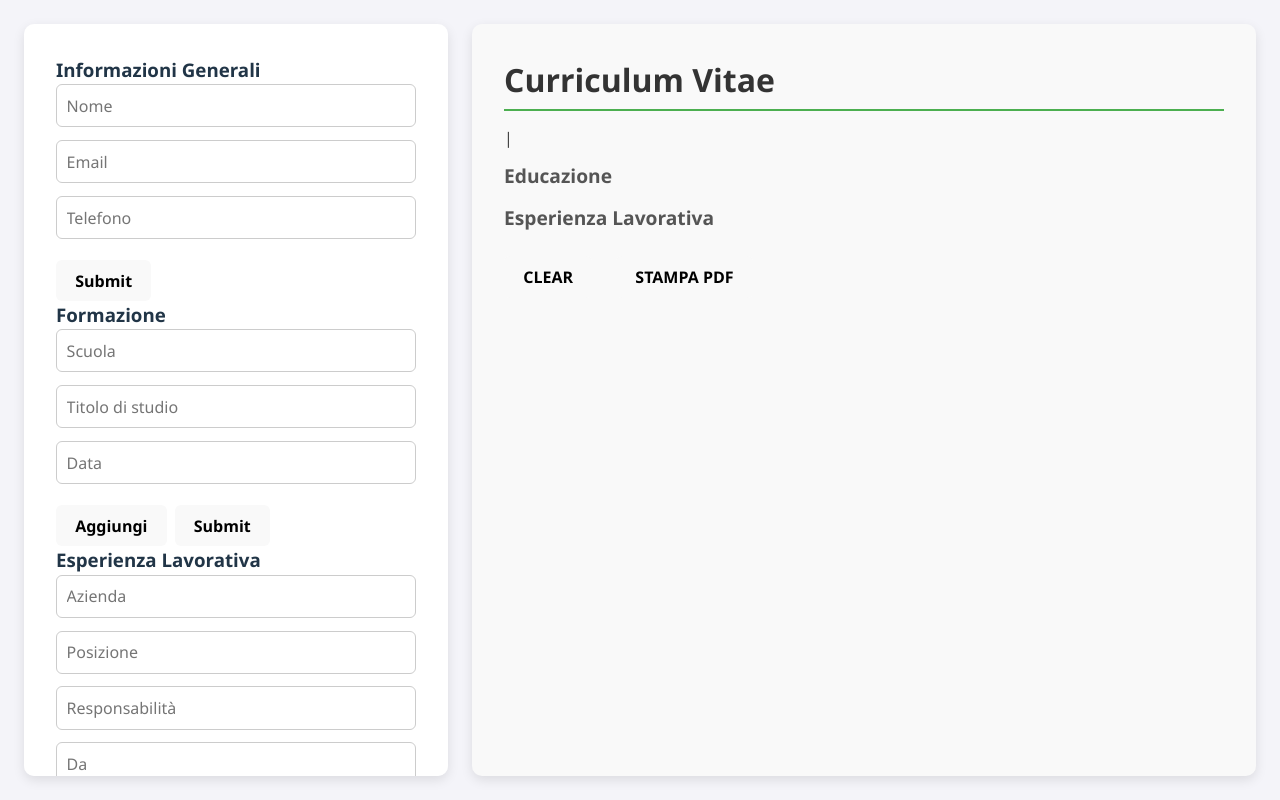
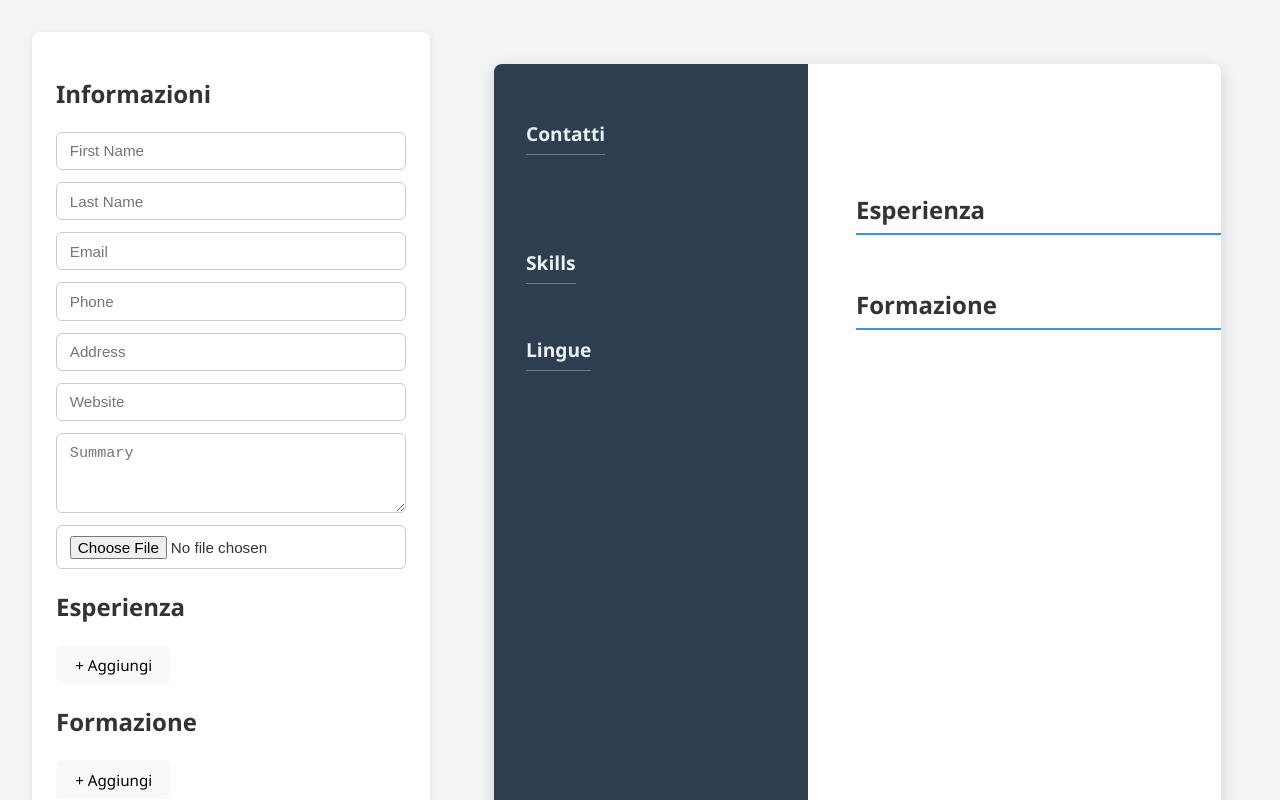
Before and after one commit to OmarF027/CV_Application, a React (Vite) app: page / in a window 1280 px wide. Shown: the top 800 px of the page. Built offline with nearby package versions, Linux system fonts and the light colour scheme.

Commit message:
Nuove modifiche ai componenti, + CSS

```diff
--- a/src/App.jsx
+++ b/src/App.jsx
@@ -6,30 +6,54 @@ import CVDisplay from "./components/CVDisplay";
 import Buttons from "./components/Buttons";
 import "./styles.css";
 
-function App() {
-  const [profile, setProfile] = useState({ name: "", email: "", phone: "" });
-  const [education, setEducation] = useState([]);
-  const [experience, setExperience] = useState([]);
+export default function App() {
+  const [data, setData] = useState({
+    profile: {
+      firstName: "",
+      lastName: "",
+      email: "",
+      phone: "",
+      address: "",
+      website: "",
+      summary: "",
+      picture: null,
+    },
+    education: [],
+    experience: [],
+    skills: [],
+    languages: [],
+  });
 
-  const clearAll = () => {
-    setProfile({ name: "", email: "", phone: "" });
-    setEducation([]);
-    setExperience([]);
-  };
+  function resetData() {
+    setData({
+      profile: {
+        firstName: "",
+        lastName: "",
+        email: "",
+        phone: "",
+        address: "",
+        website: "",
+        summary: "",
+        picture: null,
+      },
+      education: [],
+      experience: [],
+      skills: [],
+      languages: [],
+    });
+  }
 
   return (
     <div className="container">
       <div className="left-panel">
-        <Profile data={profile} setData={setProfile} />
-        <Education data={education} setData={setEducation} />
-        <Experience data={experience} setData={setExperience} />
+        <Profile data={data} setData={setData} />
+        <Experience data={data} setData={setData} />
+        <Education data={data} setData={setData} />
+        <Buttons resetData={resetData} />
       </div>
       <div className="right-panel">
-        <CVDisplay profile={profile} education={education} experience={experience} />
-        <Buttons clearAll={clearAll} />
+        <CVDisplay data={data} />
       </div>
     </div>
   );
 }
-
-export default App;
--- a/src/components/Buttons.jsx
+++ b/src/components/Buttons.jsx
@@ -1,12 +1,16 @@
-export default function Buttons({ clearAll }) {
-  const savePDF = () => {
+export default function Buttons({ resetData }) {
+  function savePDF() {
     window.print();
-  };
+  }
 
   return (
-    <div style={{ marginTop: "1rem" }}>
-      <button onClick={clearAll}>CLEAR</button>
-      <button onClick={savePDF} style={{ marginLeft: "1rem" }}>STAMPA PDF</button>
+    <div className="buttons">
+      <button onClick={resetData} className="btn clear">
+        Clear
+      </button>
+      <button onClick={savePDF} className="btn save">
+        Save PDF
+      </button>
     </div>
   );
 }
--- a/src/components/CVDisplay.jsx
+++ b/src/components/CVDisplay.jsx
@@ -1,19 +1,64 @@
-export default function CVDisplay({ profile, education, experience }) {
+export default function CVDisplay({ data }) {
+  const p = data.profile;
+
   return (
-    <div>
-      <h2>Curriculum Vitae</h2>
-      <h3>{profile.name}</h3>
-      <p>{profile.email} | {profile.phone}</p>
+    <div className="cv-container">
+      {/* Colonna sinistra */}
+      <div className="cv-left">
+        {p.picture && (
+          <img src={p.picture} alt="Profile" className="cv-photo" />
+        )}
+        <h3>Contatti</h3>
+        <p>{p.email}</p>
+        <p>{p.phone}</p>
+        <p>{p.address}</p>
+        <p>{p.website}</p>
 
-      <h4>Educazione</h4>
-      {education.map((e, i) => (
-        <p key={i}><strong>{e.title}</strong> - {e.school} ({e.date})</p>
-      ))}
+        <h3>Skills</h3>
+        <ul>
+          {data.skills.map((s, i) => (
+            <li key={i}>{s}</li>
+          ))}
+        </ul>
 
-      <h4>Esperienza Lavorativa</h4>
-      {experience.map((e, i) => (
-        <p key={i}><strong>{e.position}</strong> - {e.company} ({e.from} - {e.to})<br />{e.responsibilities}</p>
-      ))}
+        <h3>Lingue</h3>
+        <ul>
+          {data.languages.map((l, i) => (
+            <li key={i}>{l}</li>
+          ))}
+        </ul>
+      </div>
+
+      {/* Colonna destra */}
+      <div className="cv-right">
+        <h1>
+          {p.firstName} {p.lastName}
+        </h1>
+        <p className="summary">{p.summary}</p>
+
+        <h2>Esperienza</h2>
+        {data.experience.map((ex, i) => (
+          <div key={i}>
+            <h3>
+              {ex.position} - {ex.company}
+            </h3>
+            <p>
+              {ex.from} – {ex.to}
+            </p>
+            <p>{ex.tasks}</p>
+          </div>
+        ))}
+
+        <h2>Formazione</h2>
+        {data.education.map((ed, i) => (
+          <div key={i}>
+            <h3>
+              {ed.degree}, {ed.school}
+            </h3>
+            <p>{ed.date}</p>
+          </div>
+        ))}
+      </div>
     </div>
   );
 }
--- a/src/components/Education.jsx
+++ b/src/components/Education.jsx
@@ -1,33 +1,40 @@
-import { useState } from "react";
+export default function Education({ data, setData }) {
+  function addEducation() {
+    setData((prev) => ({
+      ...prev,
+      education: [...prev.education, { school: "", degree: "", date: "" }],
+    }));
+  }
 
-export default function Education({ data, setData }) {
-  const [editing, setEditing] = useState(true);
-  const [edu, setEdu] = useState({ school: "", title: "", date: "" });
-
-  const handleAdd = () => {
-    setData([...data, edu]);
-    setEdu({ school: "", title: "", date: "" });
-  };
+  function handleChange(i, field, value) {
+    const newEd = [...data.education];
+    newEd[i][field] = value;
+    setData((prev) => ({ ...prev, education: newEd }));
+  }
 
   return (
     <div>
-      <h3>Formazione</h3>
-      {editing ? (
-        <>
-          <input placeholder="Scuola" value={edu.school} onChange={(e) => setEdu({ ...edu, school: e.target.value })} />
-          <input placeholder="Titolo di studio" value={edu.title} onChange={(e) => setEdu({ ...edu, title: e.target.value })} />
-          <input placeholder="Data" value={edu.date} onChange={(e) => setEdu({ ...edu, date: e.target.value })} />
-          <button onClick={handleAdd}>Aggiungi</button>
-          <button onClick={() => setEditing(false)}>Submit</button>
-        </>
-      ) : (
-        <>
-          {data.map((e, i) => (
-            <p key={i}><strong>{e.title}</strong> - {e.school} ({e.date})</p>
-          ))}
-          <button onClick={() => setEditing(true)}>Edit</button>
-        </>
-      )}
+      <h2>Formazione</h2>
+      {data.education.map((ed, i) => (
+        <div key={i}>
+          <input
+            placeholder="School"
+            value={ed.school}
+            onChange={(e) => handleChange(i, "school", e.target.value)}
+          />
+          <input
+            placeholder="Degree"
+            value={ed.degree}
+            onChange={(e) => handleChange(i, "degree", e.target.value)}
+          />
+          <input
+            placeholder="Date"
+            value={ed.date}
+            onChange={(e) => handleChange(i, "date", e.target.value)}
+          />
+        </div>
+      ))}
+      <button onClick={addEducation}>+ Aggiungi</button>
     </div>
   );
 }
--- a/src/components/Experience.jsx
+++ b/src/components/Experience.jsx
@@ -1,35 +1,53 @@
-import { useState } from "react";
+export default function Experience({ data, setData }) {
+  function addExperience() {
+    setData((prev) => ({
+      ...prev,
+      experience: [
+        ...prev.experience,
+        { company: "", position: "", tasks: "", from: "", to: "" },
+      ],
+    }));
+  }
 
-export default function Experience({ data, setData }) {
-  const [editing, setEditing] = useState(true);
-  const [exp, setExp] = useState({ company: "", position: "", responsibilities: "", from: "", to: "" });
-
-  const handleAdd = () => {
-    setData([...data, exp]);
-    setExp({ company: "", position: "", responsibilities: "", from: "", to: "" });
-  };
+  function handleChange(i, field, value) {
+    const newExp = [...data.experience];
+    newExp[i][field] = value;
+    setData((prev) => ({ ...prev, experience: newExp }));
+  }
 
   return (
     <div>
-      <h3>Esperienza Lavorativa</h3>
-      {editing ? (
-        <>
-          <input placeholder="Azienda" value={exp.company} onChange={(e) => setExp({ ...exp, company: e.target.value })} />
-          <input placeholder="Posizione" value={exp.position} onChange={(e) => setExp({ ...exp, position: e.target.value })} />
-          <input placeholder="Responsabilità" value={exp.responsibilities} onChange={(e) => setExp({ ...exp, responsibilities: e.target.value })} />
-          <input placeholder="Da" value={exp.from} onChange={(e) => setExp({ ...exp, from: e.target.value })} />
-          <input placeholder="A" value={exp.to} onChange={(e) => setExp({ ...exp, to: e.target.value })} />
-          <button onClick={handleAdd}>Aggiungi</button>
-          <button onClick={() => setEditing(false)}>Submit</button>
-        </>
-      ) : (
-        <>
-          {data.map((e, i) => (
-            <p key={i}><strong>{e.position}</strong> - {e.company} ({e.from} - {e.to})<br />{e.responsibilities}</p>
-          ))}
-          <button onClick={() => setEditing(true)}>Edit</button>
-        </>
-      )}
+      <h2>Esperienza</h2>
+      {data.experience.map((ex, i) => (
+        <div key={i}>
+          <input
+            placeholder="Company"
+            value={ex.company}
+            onChange={(e) => handleChange(i, "company", e.target.value)}
+          />
+          <input
+            placeholder="Position"
+            value={ex.position}
+            onChange={(e) => handleChange(i, "position", e.target.value)}
+          />
+          <textarea
+            placeholder="Tasks"
+            value={ex.tasks}
+            onChange={(e) => handleChange(i, "tasks", e.target.value)}
+          />
+          <input
+            placeholder="From"
+            value={ex.from}
+            onChange={(e) => handleChange(i, "from", e.target.value)}
+          />
+          <input
+            placeholder="To"
+            value={ex.to}
+            onChange={(e) => handleChange(i, "to", e.target.value)}
+          />
+        </div>
+      ))}
+      <button onClick={addExperience}>+ Aggiungi</button>
     </div>
   );
 }
--- a/src/components/Profile.jsx
+++ b/src/components/Profile.jsx
@@ -1,30 +1,66 @@
-import { useState } from "react";
+export default function Profile({ data, setData }) {
+  const p = data.profile;
 
-export default function Profile({ data, setData }) {
-  const [editing, setEditing] = useState(true);
+  function handleChange(field, value) {
+    setData((prev) => ({
+      ...prev,
+      profile: { ...prev.profile, [field]: value },
+    }));
+  }
 
-  const handleChange = (e) => {
-    setData({ ...data, [e.target.name]: e.target.value });
-  };
+  function handleImageChange(e) {
+    const file = e.target.files[0];
+    if (!file) return;
+    const reader = new FileReader();
+    reader.onload = () => handleChange("picture", reader.result);
+    reader.readAsDataURL(file);
+  }
 
   return (
     <div>
-      <h3>Informazioni Generali</h3>
-      {editing ? (
-        <>
-          <input name="name" placeholder="Nome" value={data.name} onChange={handleChange} />
-          <input name="email" placeholder="Email" value={data.email} onChange={handleChange} />
-          <input name="phone" placeholder="Telefono" value={data.phone} onChange={handleChange} />
-          <button onClick={() => setEditing(false)}>Submit</button>
-        </>
-      ) : (
-        <>
-          <p><strong>Nome:</strong> {data.name}</p>
-          <p><strong>Email:</strong> {data.email}</p>
-          <p><strong>Telefono:</strong> {data.phone}</p>
-          <button onClick={() => setEditing(true)}>Edit</button>
-        </>
-      )}
+      <h2>Informazioni</h2>
+      <input
+        type="text"
+        placeholder="First Name"
+        value={p.firstName}
+        onChange={(e) => handleChange("firstName", e.target.value)}
+      />
+      <input
+        type="text"
+        placeholder="Last Name"
+        value={p.lastName}
+        onChange={(e) => handleChange("lastName", e.target.value)}
+      />
+      <input
+        type="email"
+        placeholder="Email"
+        value={p.email}
+        onChange={(e) => handleChange("email", e.target.value)}
+      />
+      <input
+        type="tel"
+        placeholder="Phone"
+        value={p.phone}
+        onChange={(e) => handleChange("phone", e.target.value)}
+      />
+      <input
+        type="text"
+        placeholder="Address"
+        value={p.address}
+        onChange={(e) => handleChange("address", e.target.value)}
+      />
+      <input
+        type="text"
+        placeholder="Website"
+        value={p.website}
+        onChange={(e) => handleChange("website", e.target.value)}
+      />
+      <textarea
+        placeholder="Summary"
+        value={p.summary}
+        onChange={(e) => handleChange("summary", e.target.value)}
+      />
+      <input type="file" accept="image/*" onChange={handleImageChange} />
     </div>
   );
 }
--- a/src/styles.css
+++ b/src/styles.css
@@ -1,128 +1,200 @@
-* {
+/* ------------------------------ */
+/* --- BASE --- */
+body {
   margin: 0;
-  padding: 0;
-  box-sizing: border-box;
-  font-family: 'Segoe UI', Tahoma, Geneva, Verdana, sans-serif;
+  font-family: "Segoe UI", Roboto, Helvetica, Arial, sans-serif;
+  background-color: #f3f4f6;
+  color: #333;
 }
 
-html, body, #root {
-  height: 100%;
-  width: 100%;
-  background-color: #f4f4f9;
+/* ------------------------------ */
+/* --- CONTAINER PRINCIPALE --- */
+.container {
+  display: flex;
+  gap: 2rem;
+  padding: 2rem;
+  min-height: 100vh;
+  box-sizing: border-box;
 }
 
-.container {
-  display: flex;
-  height: 100vh;
-  width: 100vw;
-  gap: 1.5rem;
+/* ------------------------------ */
+/* --- GENERATORE (LEFT PANEL) --- */
+.left-panel {
+  flex: 0 0 350px;
+  max-width: 350px;
+  background: #fff;
   padding: 1.5rem;
-}
-
-.left-panel {
-  flex: 1;
-  padding: 2rem;
-  background-color: #ffffff;
-  border-radius: 10px;
-  box-shadow: 0 4px 12px rgba(0,0,0,0.1);
+  border-radius: 8px;
+  box-shadow: 0 2px 8px rgba(0, 0, 0, 0.08);
   overflow-y: auto;
 }
 
+/* ------------------------------ */
+/* --- CV DISPLAY (RIGHT PANEL) --- */
 .right-panel {
-  flex: 2;
+  flex: 1;
+  display: flex;
+  justify-content: center;
+  align-items: flex-start;
+  overflow-y: auto;
   padding: 2rem;
-  background-color: #f9f9f9;
-  border-radius: 10px;
-  box-shadow: 0 4px 12px rgba(0,0,0,0.1);
-  overflow-y: auto;
 }
 
-/* TITOLO E SEZIONI CV */
-.right-panel h2 {
-  font-size: 2rem;
-  color: #333;
-  margin-bottom: 1rem;
-  border-bottom: 2px solid #4CAF50;
+/* ------------------------------ */
+/* --- CV CONTAINER --- */
+.cv-container {
+  display: flex;
+  width: 100%;
+  max-width: 100%;
+  min-height: 1400px;
+  background: #fff;
+  border-radius: 8px;
+  box-shadow: 0 4px 16px rgba(0, 0, 0, 0.15);
+  overflow: hidden;
+}
+
+/* Forza larghezza piena anche se vuoto */
+.cv-container:empty {
+  min-width: 900px;
+}
+
+/* ------------------------------ */
+/* --- COLONNA SINISTRA CV --- */
+.cv-left {
+  flex: 1 1 25%; /* flessibile ma stretta */
+  min-width: 250px;
+  background-color: #2c3e50;
+  color: #ecf0f1;
+  padding: 2rem;
+  display: flex;
+  flex-direction: column;
+  align-items: flex-start;
+}
+
+.cv-photo {
+  width: 140px;
+  height: 140px;
+  border-radius: 50%;
+  object-fit: cover;
+  margin-bottom: 1.5rem;
+  display: block;
+}
+
+.cv-left h3 {
+  margin-top: 1.5rem;
+  font-size: 1.2rem;
+  border-bottom: 1px solid rgba(255,255,255,0.3);
   padding-bottom: 0.3rem;
 }
 
-.right-panel h3 {
-  font-size: 1.5rem;
-  color: #2c3e50;
-  margin-top: 1rem;
-  margin-bottom: 0.3rem;
-}
-
-.right-panel h4 {
-  font-size: 1.2rem;
-  color: #555;
-  margin-top: 0.8rem;
-  margin-bottom: 0.2rem;
-}
-
-.right-panel p {
-  font-size: 1rem;
-  color: #444;
-  margin-bottom: 0.5rem;
+.cv-left p,
+.cv-left li {
+  margin: 0.4rem 0;
+  font-size: 0.95rem;
   line-height: 1.4;
 }
 
-/* INPUT E TEXTAREA */
-input, textarea {
+.cv-left ul {
+  padding-left: 1.2rem;
+  margin: 0.3rem 0;
+}
+
+/* ------------------------------ */
+/* --- COLONNA DESTRA CV --- */
+.cv-right {
+  flex: 3 1 75%; /* occupa sempre molto più spazio */
+  min-width: 600px;
+  padding: 3rem;
+  box-sizing: border-box;
+  display: flex;
+  flex-direction: column;
+}
+
+.cv-right h1 {
+  font-size: 2.8rem;
+  margin: 0;
+  font-weight: 700;
+}
+
+.cv-right .summary {
+  font-style: italic;
+  margin: 1rem 0 2rem;
+  color: #555;
+  line-height: 1.5;
+}
+
+.cv-right h2 {
+  margin-top: 2rem;
+  border-bottom: 2px solid #3498db;
+  padding-bottom: 0.3rem;
+  font-size: 1.5rem;
+}
+
+.cv-right h3 {
+  margin: 0.5rem 0 0.2rem;
+  font-size: 1.1rem;
+  font-weight: 600;
+}
+
+.cv-right p {
+  margin: 0.2rem 0 0.6rem;
+  font-size: 1rem;
+  color: #444;
+  line-height: 1.4;
+}
+
+/* ------------------------------ */
+/* --- INPUT E TEXTAREA --- */
+input,
+textarea {
   display: block;
   width: 100%;
-  padding: 0.6rem;
-  margin-bottom: 0.8rem;
+  margin-bottom: 0.75rem;
+  padding: 0.6rem 0.8rem;
+  border: 1px solid #ccc;
   border-radius: 6px;
-  border: 1px solid #ccc;
-  font-size: 1rem;
-  transition: border 0.2s ease-in-out, box-shadow 0.2s ease-in-out;
+  font-size: 0.95rem;
+  box-sizing: border-box;
 }
 
-input:focus, textarea:focus {
-  border-color: #4CAF50;
-  box-shadow: 0 0 5px rgba(76, 175, 80, 0.5);
-  outline: none;
+textarea {
+  resize: vertical;
+  min-height: 80px;
 }
 
-/* PULSANTI */
+/* ------------------------------ */
+/* --- PULSANTI --- */
 button {
-  padding: 0.6rem 1.2rem;
-  margin-right: 0.5rem;
-  margin-top: 0.5rem;
+  cursor: pointer;
   border: none;
   border-radius: 6px;
-  cursor: pointer;
-  font-weight: bold;
-  transition: background-color 0.2s ease-in-out, transform 0.1s ease;
+  padding: 0.6rem 1.2rem;
+  font-size: 0.95rem;
+  transition: background 0.2s ease;
 }
 
 button:hover {
-  transform: translateY(-1px);
+  opacity: 0.9;
 }
 
-button:active {
-  transform: translateY(0);
-}
-
-button.clear-btn {
+.btn.clear {
   background-color: #e74c3c;
   color: #fff;
 }
 
-button.clear-btn:hover {
-  background-color: #c0392b;
-}
-
-button.save-btn {
-  background-color: #4CAF50;
+.btn.save {
+  background-color: #2ecc71;
   color: #fff;
 }
 
-button.save-btn:hover {
-  background-color: #45a049;
+.buttons {
+  margin-top: 1rem;
+  display: flex;
+  gap: 1rem;
 }
 
+/* ------------------------------ */
+/* --- SCROLLBAR PERSONALIZZATA --- */
 .left-panel::-webkit-scrollbar,
 .right-panel::-webkit-scrollbar {
   width: 8px;
@@ -134,30 +206,78 @@ button.save-btn:hover {
   border-radius: 4px;
 }
 
-/* RESPONSIVE */
-@media (max-width: 1024px) {
+/* ------------------------------ */
+/* --- RESPONSIVE --- */
+@media (max-width: 1200px) {
   .container {
     flex-direction: column;
     padding: 1rem;
   }
-  .left-panel, .right-panel {
-    flex: 1 1 100%;
-    height: 50vh;
+
+  .left-panel {
+    max-width: 100%;
+    flex: 1 1 auto;
+    margin-bottom: 2rem;
+  }
+
+  .right-panel {
+    padding: 0;
+  }
+
+  .cv-container {
+    flex-direction: column;
+    min-height: auto;
+  }
+
+  .cv-left,
+  .cv-right {
+    width: 100%;
+    padding: 1.5rem;
   }
 }
 
-/* Stampa PDF */
+/* ------------------------------ */
+/* --- PRINT / PDF PROFESSIONALE --- */
 @media print {
-  body * {
-    visibility: hidden;
-  }
-  .right-panel, .right-panel * {
-    visibility: visible;
-  }
+  /* Nasconde il generatore */
+  .left-panel { display: none; }
+
+  /* CV occupa tutta la pagina */
   .right-panel {
     position: absolute;
     top: 0;
     left: 0;
     width: 100%;
+    padding: 0;
+  }
+
+  /* Mantiene due colonne perfette in print */
+  .cv-container {
+    display: flex;
+    flex-direction: row;
+    width: 100%;
+    min-height: 100vh;
+    box-shadow: none;
+    border: none;
+  }
+
+  .cv-left {
+    flex: 1 1 25%;
+    min-width: 250px;
+    background-color: #2c3e50 !important;
+    color: #ecf0f1;
+    -webkit-print-color-adjust: exact;
+    print-color-adjust: exact;
+  }
+
+  .cv-right {
+    flex: 3 1 75%;
+    min-width: 600px;
+    padding: 2rem;
+  }
+
+  body {
+    -webkit-print-color-adjust: exact;
+    print-color-adjust: exact;
   }
 }
```
